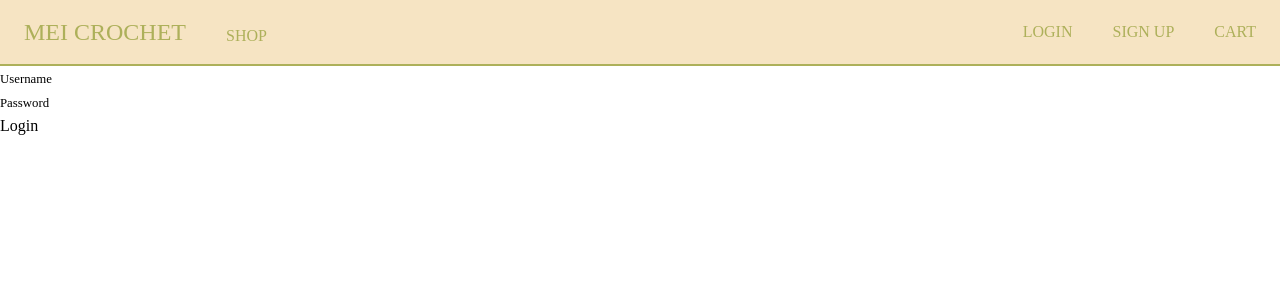
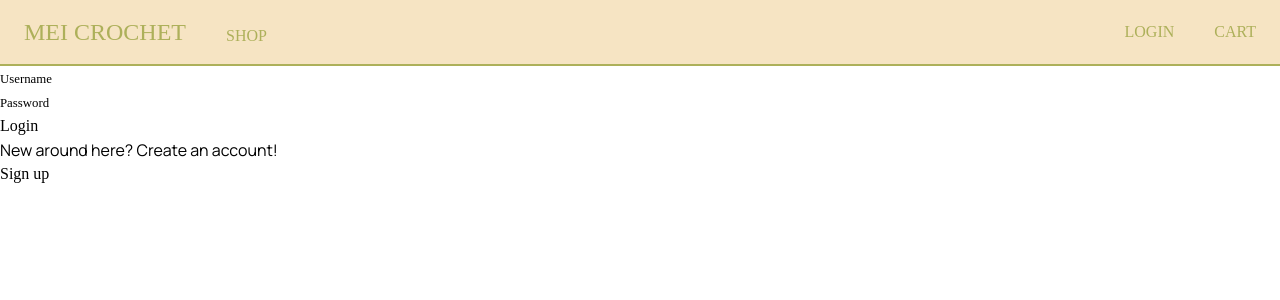
Before and after one commit to kristinlam/mei-crochet, a React app: page /login in a window 1280 px wide. Shown: the top 300 px of the page. Built offline with nearby package versions, Linux system fonts and the light colour scheme; a web font is replaced by a local one.

Commit message:
Create login page, update routes and navbar

```diff
--- a/client/Routes.js
+++ b/client/Routes.js
@@ -3,6 +3,7 @@ import { connect } from 'react-redux';
 import { withRouter, Route, Switch, Redirect } from 'react-router-dom';
 import { me } from './store';
 import { Login, Signup } from './components/AuthForm';
+import LoginPage from './pages/LoginPage';
 import HomePage from './pages/HomePage';
 import AllPatterns from './components/AllPatterns';
 import SinglePattern from './components/SinglePattern';
@@ -25,7 +26,7 @@ class Routes extends Component {
           <Route exact path="/shop" component={AllPatterns} />
           <Route path="/shop/:id" component={SinglePattern} />
           <Route path="/login">
-            {isLoggedIn ? <Redirect to="/admin" /> : <Login />}
+            {isLoggedIn ? <Redirect to="/admin" /> : <LoginPage />}
           </Route>
           <Route path="/signup" component={Signup} />
         </Switch>
--- a/client/components/AuthForm.js
+++ b/client/components/AuthForm.js
@@ -1,12 +1,9 @@
-import React from 'react'
-import {connect} from 'react-redux'
-import {authenticate} from '../store'
+import React from 'react';
+import { connect } from 'react-redux';
+import { authenticate } from '../store';
 
-/**
- * COMPONENT
- */
-const AuthForm = props => {
-  const {name, displayName, handleSubmit, error} = props
+const AuthForm = (props) => {
+  const { name, displayName, handleSubmit, error } = props;
 
   return (
     <div>
@@ -29,43 +26,36 @@ const AuthForm = props => {
         {error && error.response && <div> {error.response.data} </div>}
       </form>
     </div>
-  )
-}
+  );
+};
 
-/**
- * CONTAINER
- *   Note that we have two different sets of 'mapStateToProps' functions -
- *   one for Login, and one for Signup. However, they share the same 'mapDispatchToProps'
- *   function, and share the same Component. This is a good example of how we
- *   can stay DRY with interfaces that are very similar to each other!
- */
-const mapLogin = state => {
+const mapLogin = (state) => {
   return {
     name: 'login',
     displayName: 'Login',
-    error: state.auth.error
-  }
-}
+    error: state.auth.error,
+  };
+};
 
-const mapSignup = state => {
+const mapSignup = (state) => {
   return {
     name: 'signup',
     displayName: 'Sign Up',
-    error: state.auth.error
-  }
-}
+    error: state.auth.error,
+  };
+};
 
-const mapDispatch = dispatch => {
+const mapDispatch = (dispatch) => {
   return {
     handleSubmit(evt) {
-      evt.preventDefault()
-      const formName = evt.target.name
-      const username = evt.target.username.value
-      const password = evt.target.password.value
-      dispatch(authenticate(username, password, formName))
-    }
-  }
-}
+      evt.preventDefault();
+      const formName = evt.target.name;
+      const username = evt.target.username.value;
+      const password = evt.target.password.value;
+      dispatch(authenticate(username, password, formName));
+    },
+  };
+};
 
-export const Login = connect(mapLogin, mapDispatch)(AuthForm)
-export const Signup = connect(mapSignup, mapDispatch)(AuthForm)
+export const Login = connect(mapLogin, mapDispatch)(AuthForm);
+export const Signup = connect(mapSignup, mapDispatch)(AuthForm);
--- a/client/components/Navbar.js
+++ b/client/components/Navbar.js
@@ -31,7 +31,6 @@ const Navbar = ({ handleClick, isLoggedIn }) => (
         </div>
         <div className="flex-1 justify-end flex gap-x-10 items-end">
           <Link to="/login">Login</Link>
-          <Link to="/signup">Sign Up</Link>
           <Link to="/cart">Cart</Link>
         </div>
       </div>
@@ -39,9 +38,6 @@ const Navbar = ({ handleClick, isLoggedIn }) => (
   </nav>
 );
 
-/**
- * CONTAINER
- */
 const mapState = (state) => {
   return {
     isLoggedIn: !!state.auth.id,
--- /dev/null
+++ b/client/pages/LoginPage.js
@@ -0,0 +1,15 @@
+import React from 'react';
+import { Link } from 'react-router-dom';
+import { Login } from '../components/AuthForm';
+
+const LoginPage = () => {
+  return (
+    <div>
+      <Login />
+      <p>New around here? Create an account!</p>
+      <Link to="/signup">Sign up</Link>
+    </div>
+  );
+};
+
+export default LoginPage;
```
